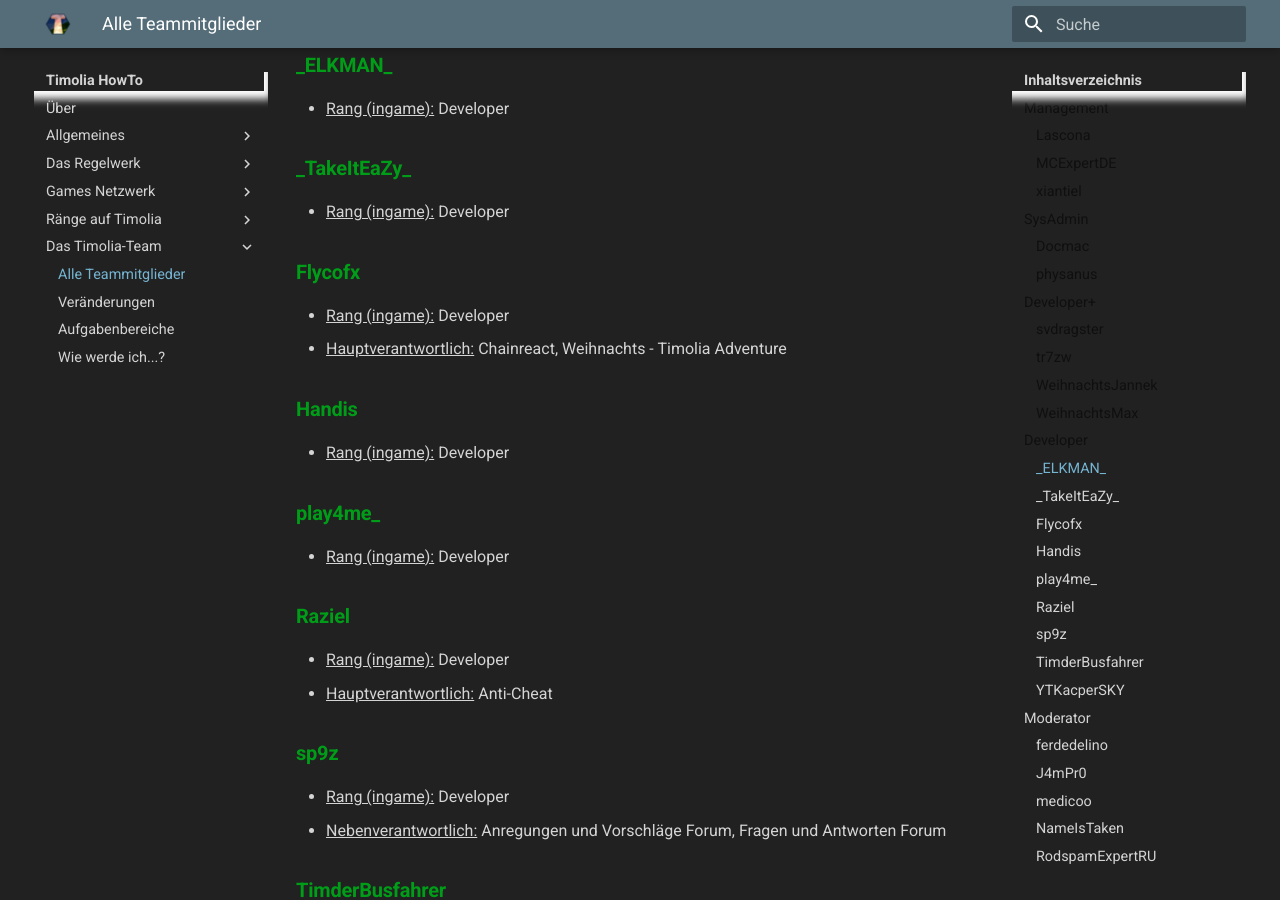
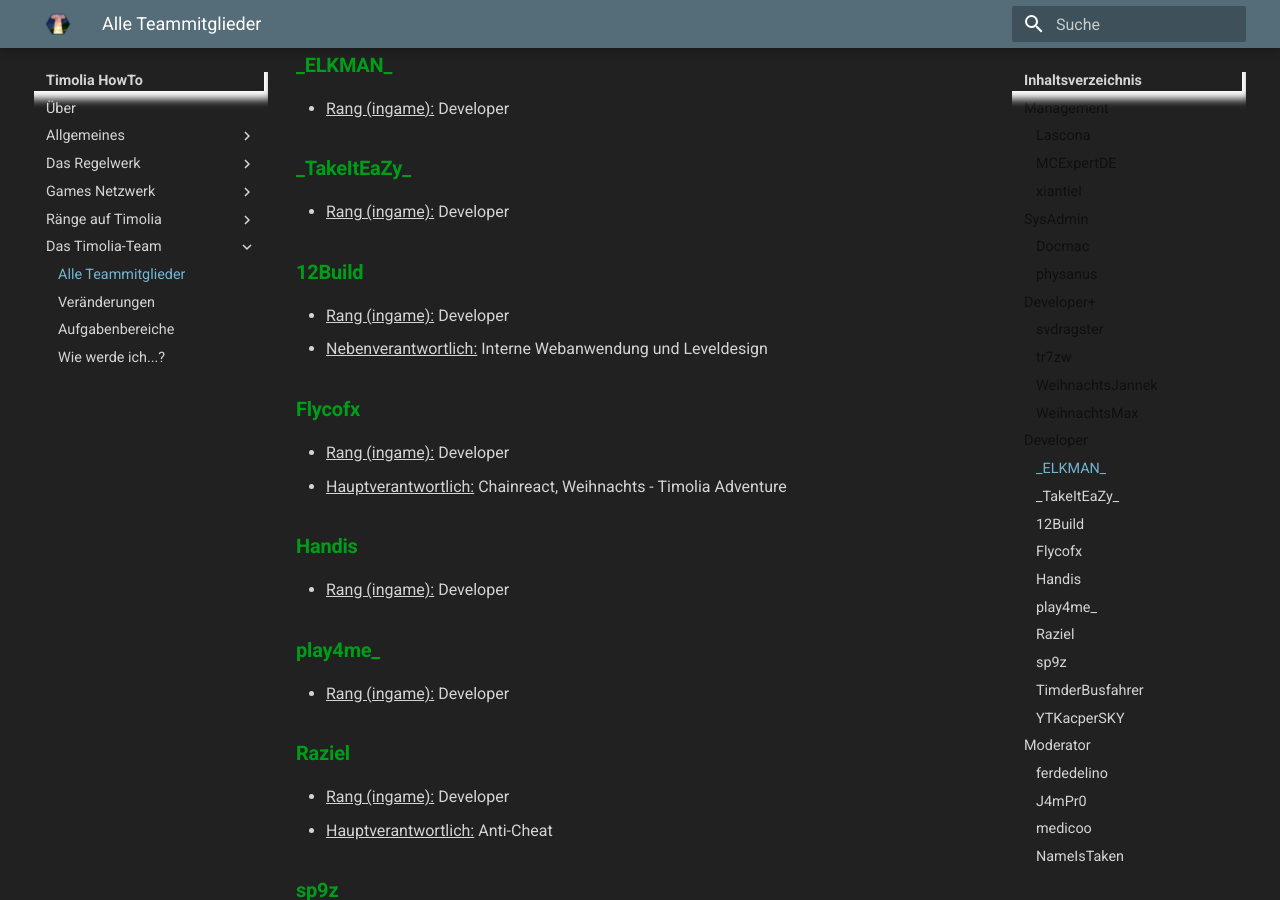
Before and after one commit to TimoliaDE/HowTo, an MkDocs documentation site: the page built from docs/team/members.md, in a window 1280 px wide and 900 px high, scrolled down 2808 px. Built offline with MkDocs 1.6.1 and Material for MkDocs 9.7.7, drawn with Linux system fonts in a browser that asks for light colours; old or Windows-style settings are respelled for this version of MkDocs; some of the changed text lies outside the part shown.

Commit message:
12build Builer → Dev, NV Interne Webanwendung und Leveldesign

```diff
--- a/docs/team/members.md
+++ b/docs/team/members.md
@@ -85,6 +85,10 @@ Developer kümmern sich um die Timolia Plugins, entwickeln neue Features und Spi
 
 ### <strong><span class='developer'>\_TakeItEaZy\_</span></strong>
 - <u>Rang (ingame):</u> Developer
+
+### <strong><span class='developer'>12Build</span></strong>
+- <u>Rang (ingame):</u> Developer
+- <u>Nebenverantwortlich:</u> Interne Webanwendung und Leveldesign
 
 ### <strong><span class='developer'>Flycofx</span></strong>
 - <u>Rang (ingame):</u> Developer
@@ -230,9 +234,6 @@ zwischen dem Bauteam und der allgemeinen Projektorganisation.
 Das Bauteam kreiert neue Maps und Lobbys für alle Gelegenheiten und Spielmodi auf Timolia.
 Sie betreuen die architektonische Gestaltung neuer Modi und betreuen externe Mapeinsendungen.
 
-### <strong><span class='builder'>12Build</span></strong>
-- <u>Rang (ingame):</u> Builder
-
 ### <strong><span class='builder'>Athenja</span></strong>
 - <u>Rang (ingame):</u> Builderin
 
```
Also changed, not shown: docs/team/changes.md (+5 -0 lines).
